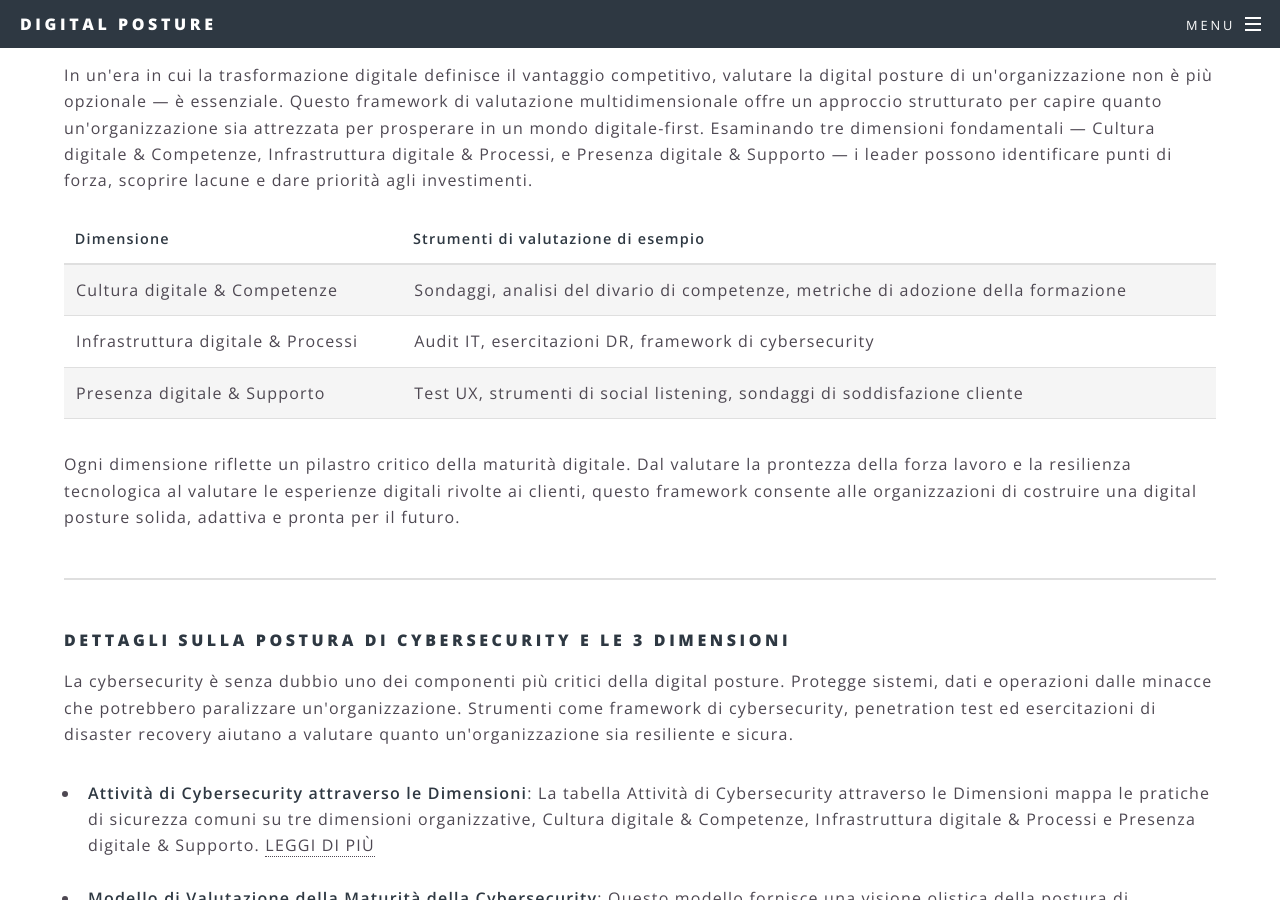
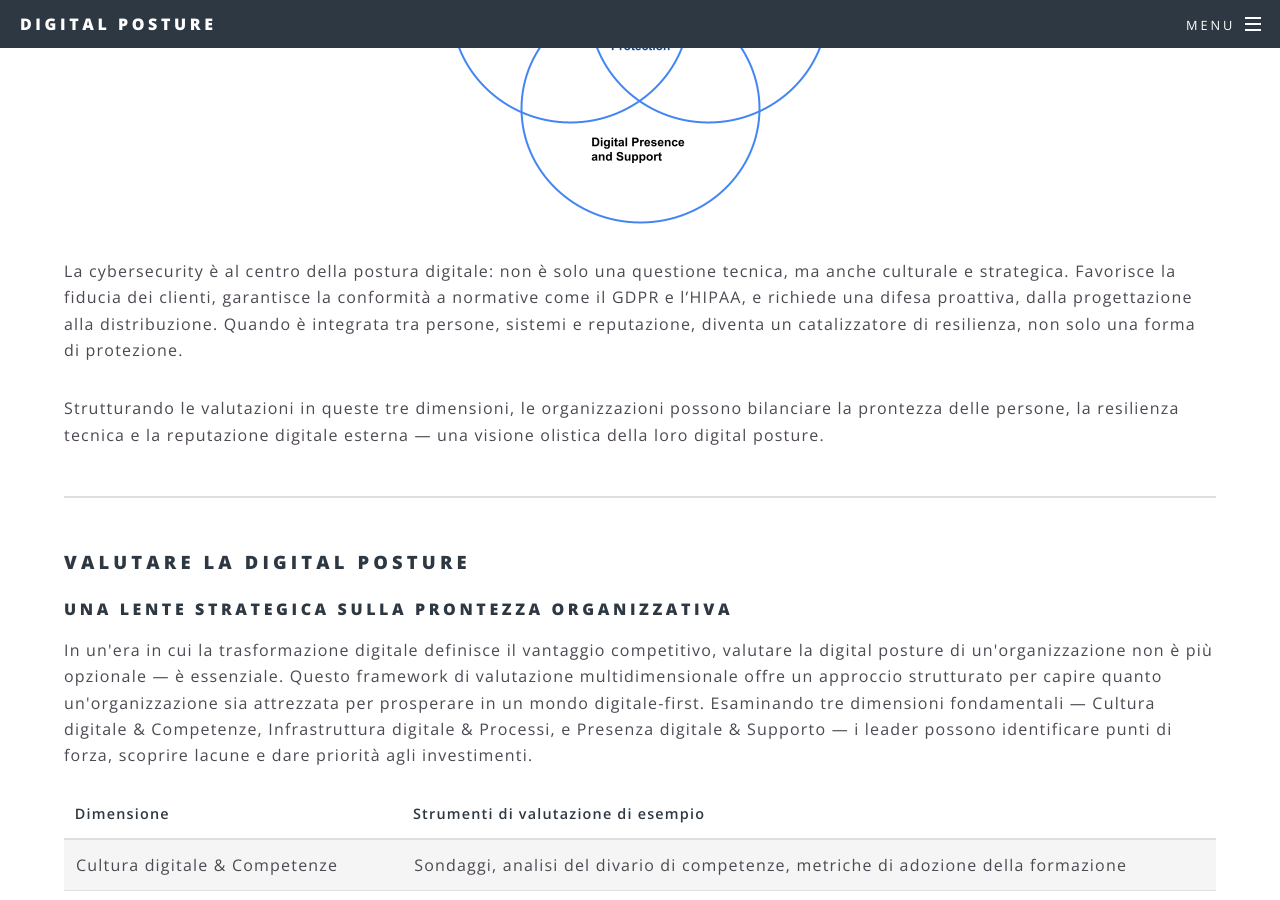
Before and after one commit to mixxr/it, a Jekyll site: the page built from 3dimensions.html, in a window 1280 px wide and 900 px high, scrolled down 1082 px. Built offline with Jekyll 4.4.1, drawn with Linux system fonts in a browser that asks for light colours.

Commit message:
calendar, favico, 3d image

```diff
--- a/3dimensions.html
+++ b/3dimensions.html
@@ -12,6 +12,11 @@
 						<li><b>{{ file.title }}</b>: {{ file.focus }} <a href="/it/{{ file.url }}" aria-label="{{file.title}}">LEGGI DI PIÙ</a></li><br/><!-- TO-DO: remove br-->
 					{% endfor %}
 				</ol>
+				<p><img	src="{{site.lang}}/images/3 dimensions_cybersecurity.png" alt="The 3 Dimensions of Digital Posture"
+					style="display: block; margin-left: auto; margin-right: auto; max-width: 100%; height: auto;"/></p>
+				<p>La cybersecurity è al centro della postura digitale: non è solo una questione tecnica, ma anche culturale e strategica. Favorisce la fiducia dei clienti, garantisce la conformità a normative come il GDPR e l’HIPAA, e richiede una difesa proattiva, dalla progettazione alla distribuzione.
+					Quando è integrata tra persone, sistemi e reputazione, diventa un catalizzatore di resilienza, non solo una forma di protezione.</p>
+
 				<p>Strutturando le valutazioni in queste tre dimensioni, le organizzazioni possono bilanciare la prontezza delle persone, la resilienza tecnica e la reputazione digitale esterna — una visione olistica della loro digital posture.</p>
 				<hr />
 			</section>
--- a/_layouts/page.html
+++ b/_layouts/page.html
@@ -3,6 +3,7 @@
 ---
 <article id="main" role="main">
   <header>
+    <img src="favicon.ico"/>
     <h2>{{ page.title }}</h2>
     <p>{{ page.subtitle }}</p>
   </header>
--- a/book-meeting.html
+++ b/book-meeting.html
@@ -4,9 +4,9 @@
 subtitle: prenota un meeting conoscitivo di 30 minuti per discutere delle tue esigenze in merito alla Postura Digitale
 permalink: /book-meeting
 ---
-	<!-- Calendly inline widget begin -->
 	 <main>
-<div class="calendly-inline-widget" data-url="https://calendly.com/atollo/30min?hide_event_type_details=1&primary_color=951605" style="min-width:320px;height:700px;"></div>
+<!-- Calendly inline widget begin -->
+<div class="calendly-inline-widget" data-url="https://calendly.com/digital-posture-info/30min?hide_event_type_details=1&hide_gdpr_banner=1" style="min-width:320px;height:700px;"></div>
 <script type="text/javascript" src="https://assets.calendly.com/assets/external/widget.js" async></script>
 <!-- Calendly inline widget end -->
  </main>
```
Also changed, not shown: 0about-us.html (added, +22 -0 lines), _includes/google-analytics.html (added), favicon.ico, images/3 dimensions_cybersecurity.png (added).
